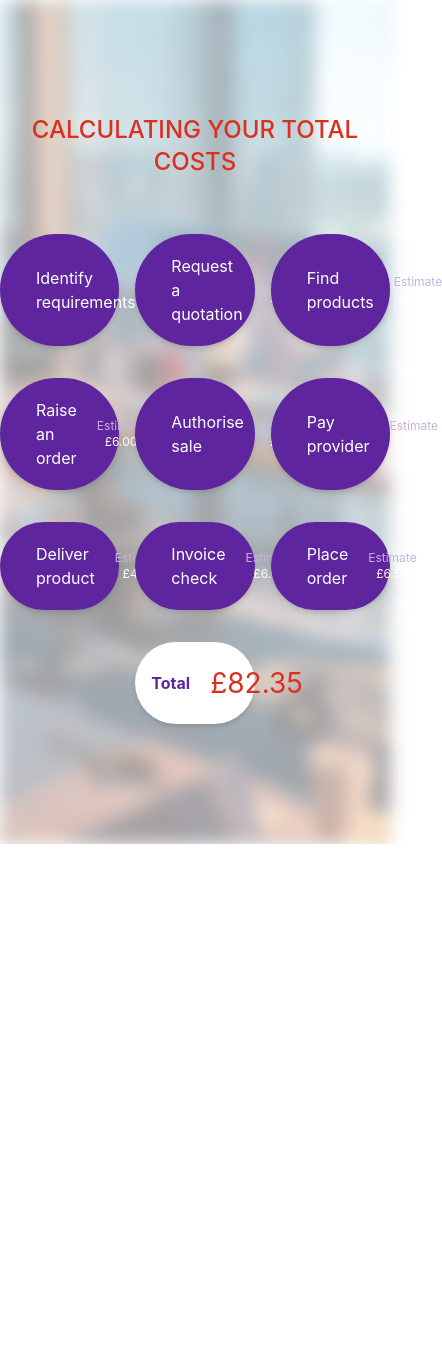
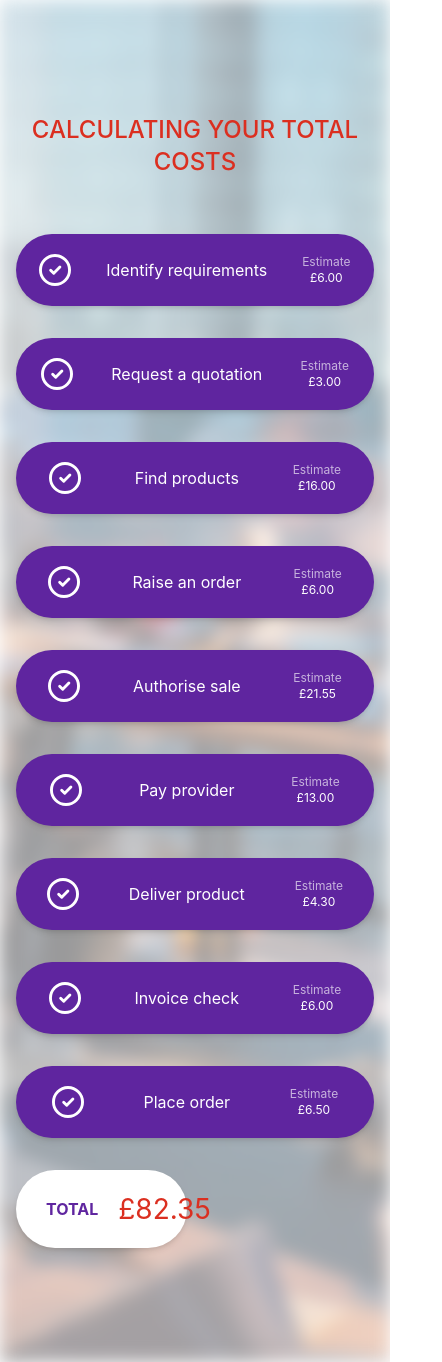
Before and after one commit to Scaalees/bridge-coding-challenge, a Nuxt app: page / in a window 390 px wide. Shown: the whole page, 442 px wide, since content can reach past the window. Before the commit the page ends 844 px from the top, so only its background shows below. Built offline with nearby package versions, Linux system fonts and the light colour scheme.

Commit message:
amend: match home styles better add: quick responsive styles

```diff
--- a/components/Checkbox.vue
+++ b/components/BaseCheckbox.vue
@@ -17,7 +17,7 @@
       ]"
     >
       <CircleCheck :class="[
-        'w-8 h-8 transition-colors duration-200 ease-in-out',
+        'w-8 h-8 transition-colors duration-200 ease-in-out flex-shrink-0',
         { 'fill-purple': !checked },
         { 'fill-white': checked }
       ]" />
--- a/layouts/default.vue
+++ b/layouts/default.vue
@@ -1,5 +1,5 @@
 <template>
-  <div class="bg-white min-h-screen relative z-0">
+  <div class="bg-white min-h-screen relative z-0 py-[114px]">
     <div class="top-0 h-full w-full absolute blur-[9px] z-[-1] bg-white">
       <img
         class="object-cover object-center w-full h-full opacity-40"
@@ -7,7 +7,7 @@
         src="/images/bg.jpg"
         alt="background office setting">
     </div>
-    <h1 class="text-red text-2xl font-medium uppercase text-center pt-[114px]">Calculating Your Total Costs</h1>
+    <h1 class="text-red text-2xl font-medium uppercase text-center mb-14">Calculating Your Total Costs</h1>
     <slot />
   </div>
 </template>
--- a/pages/index.vue
+++ b/pages/index.vue
@@ -1,6 +1,7 @@
 <template>
-  <div class="grid mx-auto mt-14 grid-cols-3 gap-x-4 gap-y-8 max-w-[1014px]">
-    <Checkbox
+  <div class="grid mb-8 grid-cols-1 gap-x-4 gap-y-8 mx-4
+    lg:mx-auto lg:max-w-[1014px] md:grid-cols-3">
+    <BaseCheckbox
       v-for="option in store.options"
       v-model="store.options"
       :name="option.name"
@@ -8,9 +9,13 @@
       :checked="option.checked"
     >
       {{ option.label }}
-    </Checkbox>
-    <div class="col-start-2 w-full flex flex-row justify-around items-center gap-x-5 rounded-full bg-white text-purple font-regular select-none cursor-pointer py-5 px-4 shadow-md transition-colors duration-200 ease-in-out">
-      <span class="font-bold">Total</span>
+    </BaseCheckbox>
+  </div>
+  <div class="grid grid-cols-2 gap-x-4 gap-y-8 mx-4
+    lg:mx-auto lg:max-w-[1014px] md:grid-cols-3">
+    <div class="w-full flex flex-row justify-around items-center gap-x-5 rounded-full bg-white text-purple font-regular py-[18px] px-[30px] shadow-md
+      md:col-start-2">
+      <span class="font-bold uppercase">Total</span>
       <span class="text-[28px] text-red">£{{ store.getTotalEstimate.toFixed(2) }}</span>
     </div>
     <!-- <nuxt-link>Continue</nuxt-link> -->
```
Also changed, not shown: 2 other files (tests, documents, lock files or other folders).
